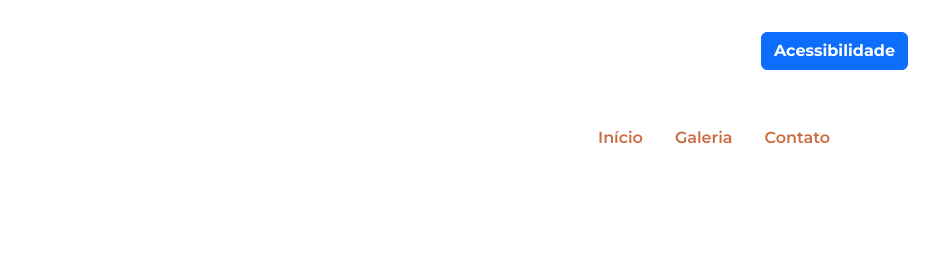
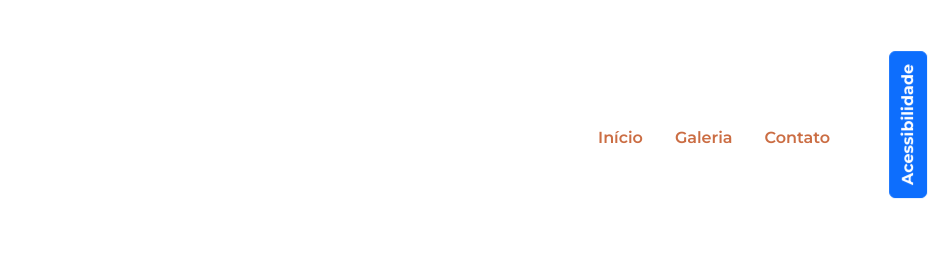
Before and after one commit to IvanLazarin/Formadores2025, a plain HTML site: page index.html in a window 1280 px wide. Shown: the top 273 px of the page, 352-1280 px from the left. Drawn offline with nearby package versions, Linux system fonts and the light colour scheme.

Commit message:
teste ii

```diff
--- a/index.html
+++ b/index.html
@@ -22,7 +22,7 @@
                 <li class="nav-item"><a class="nav-link" href="#contato">Contato</a></li>
             </ul>
            <div id="acessibilidade" class="menu-acessibilidade">
-            <button id= botao-acessibilidade class="btn btn-primary fw-bold rotacao">
+            <button id= botao-acessibilidade class="btn btn-primary fw-bold rotacao-botao">
             Acessibilidade
             </button>
             <div id= "opcoes-acessibilidade" class="opcoes-acessibilidade apresenta-lista">
```
